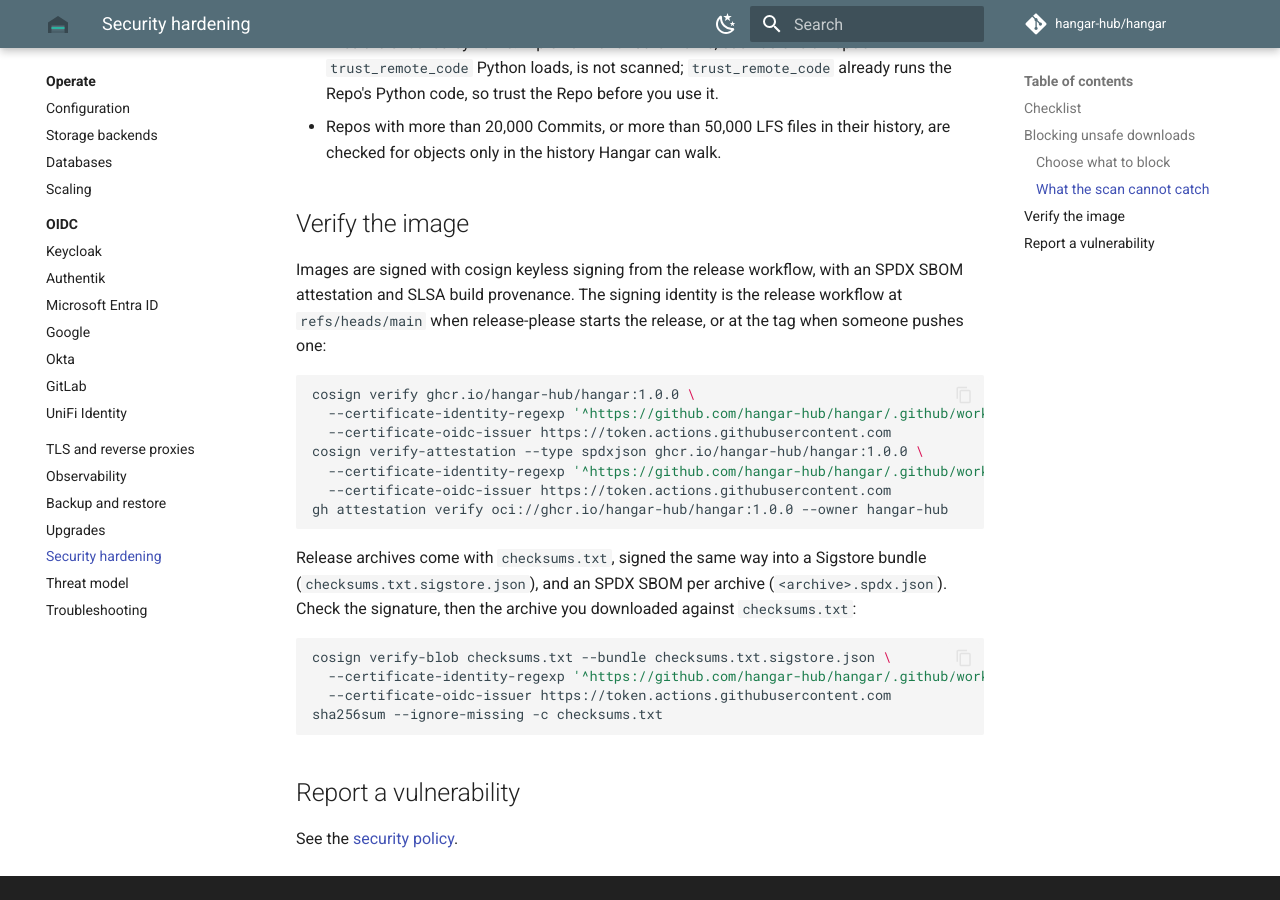
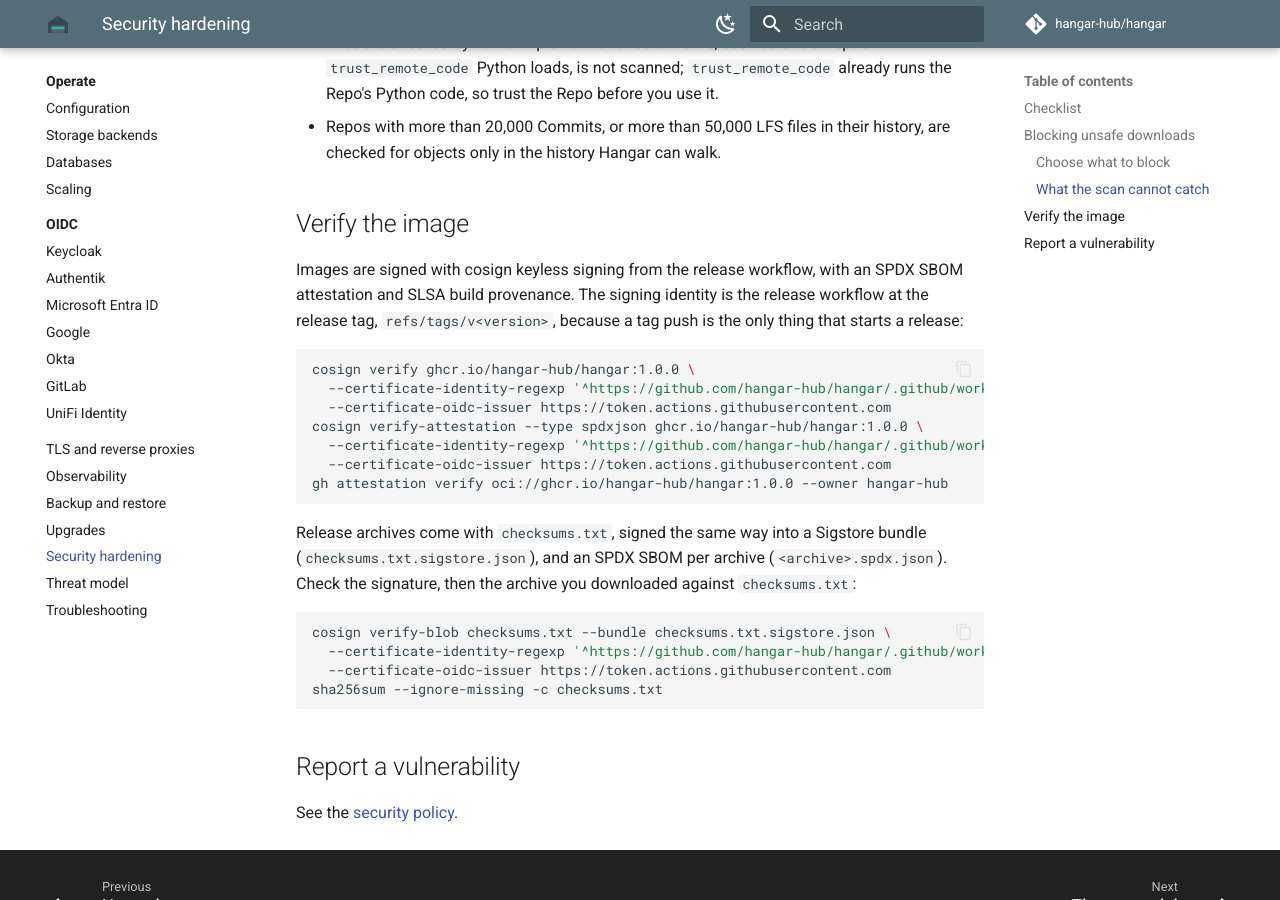
Before and after one commit to hangar-hub/hangar, an MkDocs documentation site: the page built from docs/operate/security.md, in a window 1280 px wide and 900 px high, scrolled down 3275 px. Built offline with MkDocs 1.6.1 and Material for MkDocs 9.7.7, drawn with Linux system fonts in a browser that asks for light colours; comment, search, counter and statistics services are not loaded; the version menu is left out.

Commit message:
ci(release): use the hangar-hub-release GitHub App instead of tokens
release-please and the Homebrew cask step mint short-lived installation
tokens with actions/create-github-app-token from the organisation's
RELEASE_APP_ID variable and RELEASE_APP_PRIVATE_KEY secret. The tap token
is limited to hangar-hub/homebrew-tap and reaches GoReleaser as
HOMEBREW_TAP_GITHUB_TOKEN.

With the app's token, release-please's tag starts release.yml, so
release-please.yml no longer calls it as well, which would release twice.
The tag trigger is the one path, so keyless signatures always name
release.yml at refs/tags/v*, and the verification commands check that.
Spec 12 and the dry run's steps for James say what is left: adding the
repository to the app installation and to the variable and secret.

````diff
--- a/.goreleaser.yaml
+++ b/.goreleaser.yaml
@@ -60,7 +60,7 @@ signs:
   # transparency log entry into one Sigstore bundle; it ignores
   # --output-certificate and fails without --bundle. Verify a release with:
   #   cosign verify-blob --bundle checksums.txt.sigstore.json \
-  #     --certificate-identity-regexp '^https://github.com/hangar-hub/hangar/.github/workflows/release.yml@' \
+  #     --certificate-identity-regexp '^https://github.com/hangar-hub/hangar/.github/workflows/release.yml@refs/tags/v.+$' \
   #     --certificate-oidc-issuer https://token.actions.githubusercontent.com checksums.txt
   # scripts/release-rehearsal.sh runs this block with a throwaway key.
   - cmd: cosign
@@ -93,7 +93,7 @@ homebrew_casks:
     repository:
       owner: hangar-hub
       name: homebrew-tap
-      token: "{{ .Env.HOMEBREW_TAP_TOKEN }}"
+      token: "{{ .Env.HOMEBREW_TAP_GITHUB_TOKEN }}"
     directory: Casks
     homepage: https://hangar.page/
     description: Self-hosted home for your arsenal of models, compatible with the Hugging Face Hub
--- a/docs/operate/security.md
+++ b/docs/operate/security.md
@@ -51,14 +51,14 @@ Either way, a user who has reviewed a file can download it through the Hub API o
 
 ## Verify the image
 
-Images are signed with cosign keyless signing from the release workflow, with an SPDX SBOM attestation and SLSA build provenance. The signing identity is the release workflow at `refs/heads/main` when release-please starts the release, or at the tag when someone pushes one:
+Images are signed with cosign keyless signing from the release workflow, with an SPDX SBOM attestation and SLSA build provenance. The signing identity is the release workflow at the release tag, `refs/tags/v<version>`, because a tag push is the only thing that starts a release:
 
 ```sh
 cosign verify ghcr.io/hangar-hub/hangar:1.0.0 \
-  --certificate-identity-regexp '^https://github.com/hangar-hub/hangar/.github/workflows/release.yml@refs/(heads/main|tags/v.+)$' \
+  --certificate-identity-regexp '^https://github.com/hangar-hub/hangar/.github/workflows/release.yml@refs/tags/v.+$' \
   --certificate-oidc-issuer https://token.actions.githubusercontent.com
 cosign verify-attestation --type spdxjson ghcr.io/hangar-hub/hangar:1.0.0 \
-  --certificate-identity-regexp '^https://github.com/hangar-hub/hangar/.github/workflows/release.yml@refs/(heads/main|tags/v.+)$' \
+  --certificate-identity-regexp '^https://github.com/hangar-hub/hangar/.github/workflows/release.yml@refs/tags/v.+$' \
   --certificate-oidc-issuer https://token.actions.githubusercontent.com
 gh attestation verify oci://ghcr.io/hangar-hub/hangar:1.0.0 --owner hangar-hub
 ```
@@ -67,7 +67,7 @@ Release archives come with `checksums.txt`, signed the same way into a Sigstore
 
 ```sh
 cosign verify-blob checksums.txt --bundle checksums.txt.sigstore.json \
-  --certificate-identity-regexp '^https://github.com/hangar-hub/hangar/.github/workflows/release.yml@refs/(heads/main|tags/v.+)$' \
+  --certificate-identity-regexp '^https://github.com/hangar-hub/hangar/.github/workflows/release.yml@refs/tags/v.+$' \
   --certificate-oidc-issuer https://token.actions.githubusercontent.com
 sha256sum --ignore-missing -c checksums.txt
 ```
````
Also changed, not shown: docs/spec/12-packaging-and-release.md (+3 -3 lines), 5 other files.
